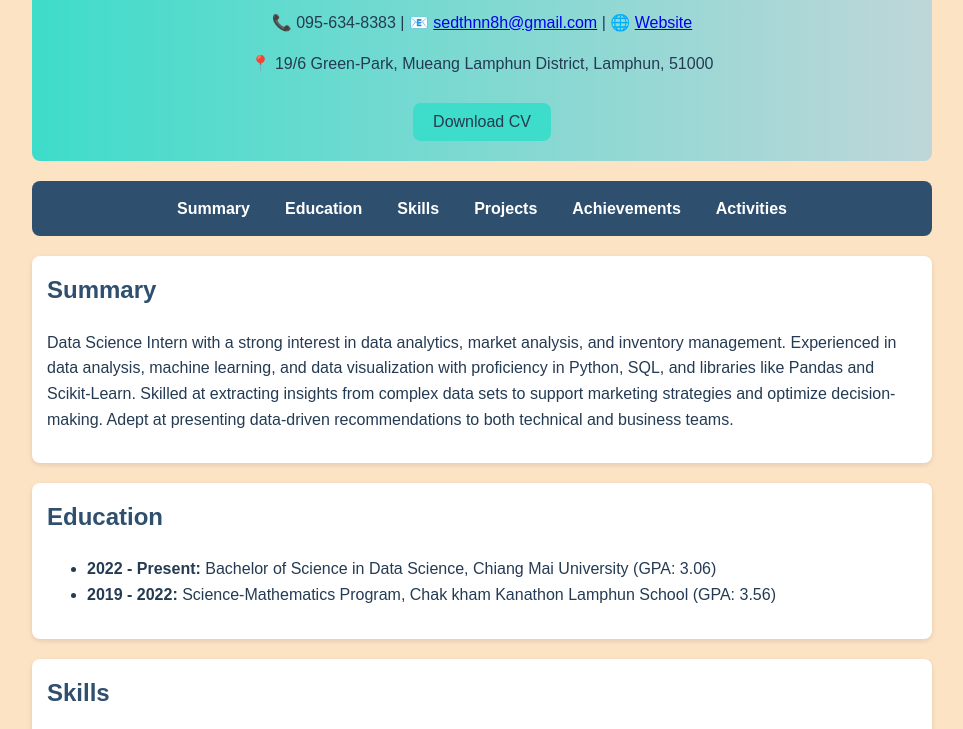
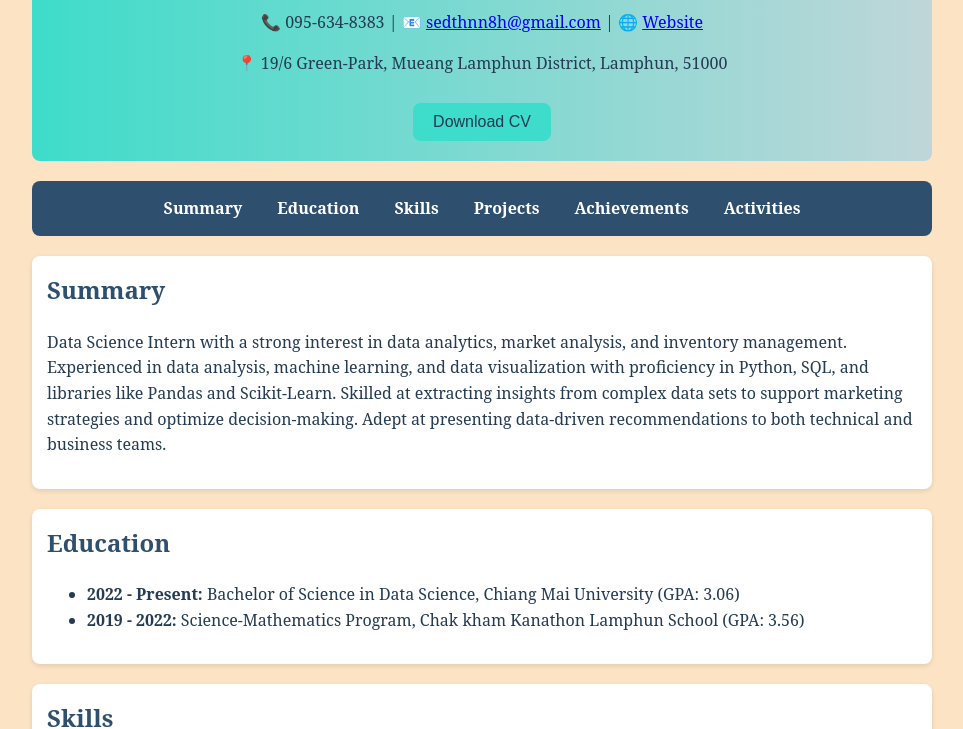
Before and after one commit to SedthananH/sedthananh.github.io, a plain HTML site: page index.html in a window 1280 px wide. Shown: the part 246-975 px from the top of the page, without its empty margins (158-1121 px from the left). Drawn offline with Linux system fonts and the light colour scheme.

Commit message:
Update style.css

```diff
--- a/style.css
+++ b/style.css
@@ -1,6 +1,6 @@
 /* General styles */
 body {
-    font-family: 'Arial', sans-serif;
+    font-family: 'Serif', sans-serif;
     line-height: 1.6;
     margin: 0;
     padding: 0;
```
